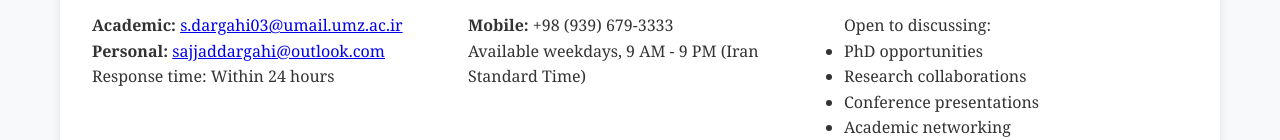
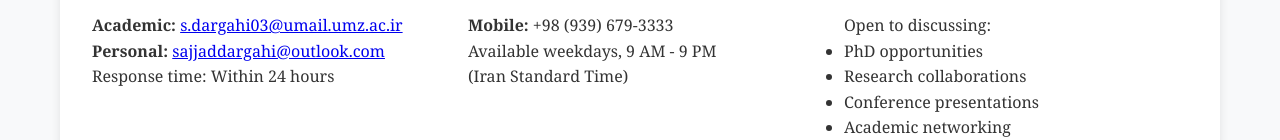
Before and after one commit to Sajjad-Dargahi/Sajjad-Dargahi.github.io, a plain HTML site: page index.html in a window 1280 px wide. Shown: the part 6207-6347 px from the top of the page. Drawn offline with Linux system fonts and the light colour scheme.

Commit message:
Update index.html

```diff
--- a/index.html
+++ b/index.html
@@ -465,7 +465,8 @@
                 <div>
                     <h3>Phone</h3>
                     <strong>Mobile:</strong> +98 (939) 679-3333
-                    <p>Available weekdays, 9 AM - 9 PM (Iran Standard Time)</p>
+                    <p>Available weekdays, 9 AM - 9 PM </p>
+                    <p>(Iran Standard Time)<p>
 
                 </div>
                 <div>
```
